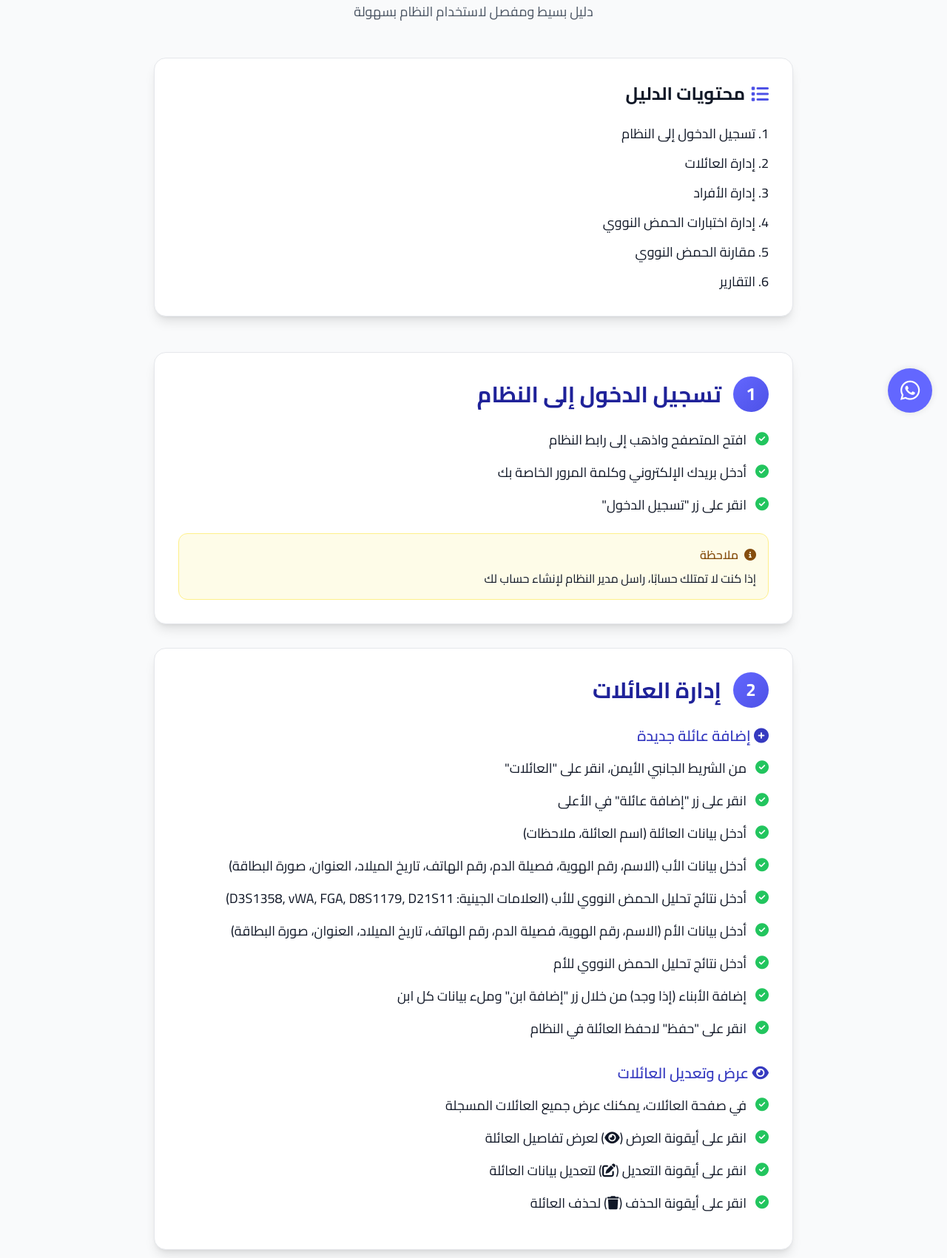
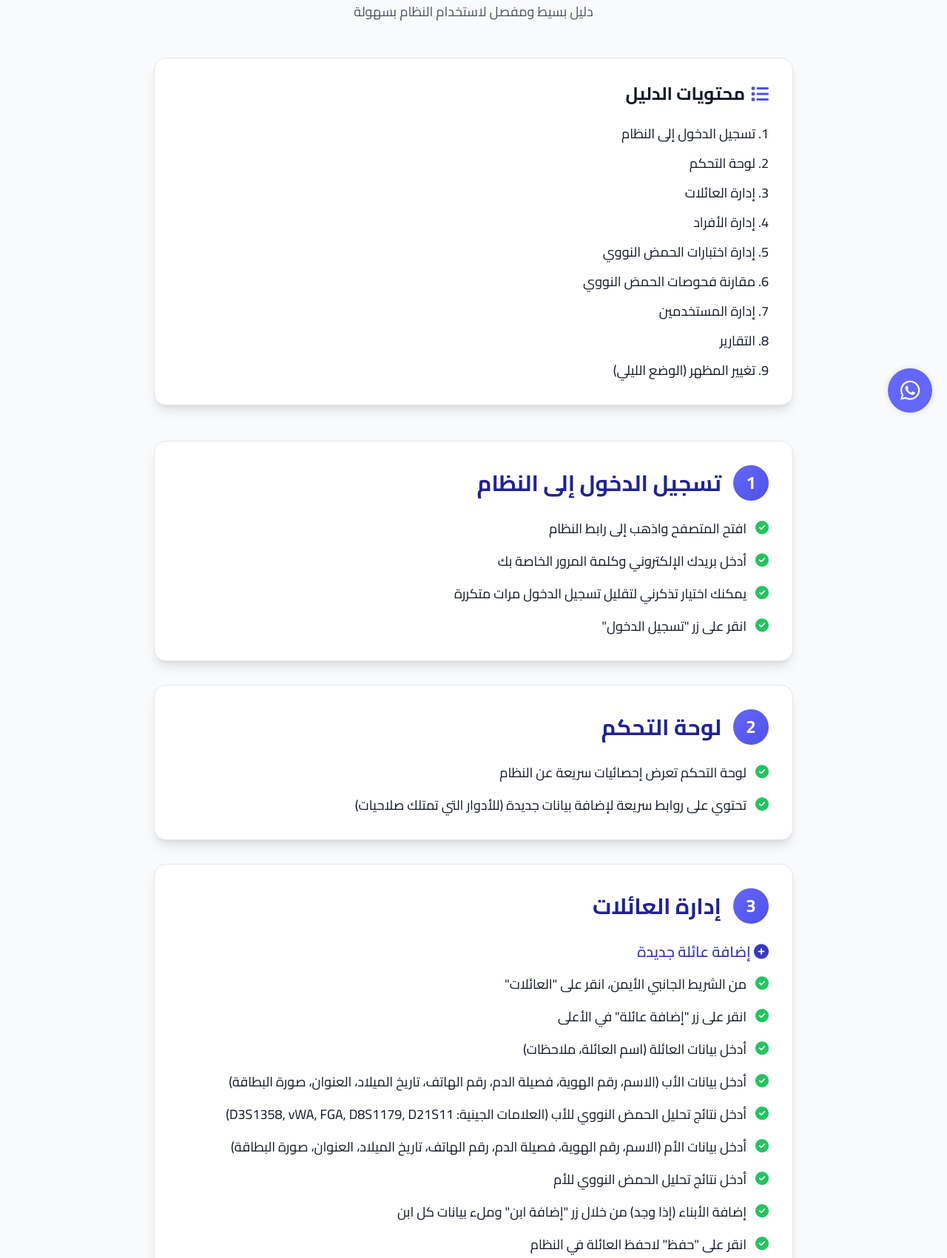
Before and after one commit to mhmd309/DNA, a PHP site: page /DNA/user-guide.html in a window 1280 px wide. Shown: the part 222-1923 px from the top of the page at 74% size. Run offline with PHP 8.4, Linux system fonts and the light colour scheme; some libraries are stand-ins or nearby versions.

Commit message:
feat: add user role display, conditional actions, update docs
- remove hardcoded floating WhatsApp button from layout templates
- add conditional visibility for user table actions column based on permissions
- fully update user guide with new sections, fix button placement and add hover animation
- adjust step numbers and content across all user guide sections

```diff
--- a/user-guide.html
+++ b/user-guide.html
@@ -53,6 +53,10 @@
       border-radius: 50%;
       box-shadow: 0 0 10px rgba(0, 0, 0, 0.1);
       text-decoration: none;
+      transition: transform 0.3s ease;
+    }
+    .whatsapp-float:hover {
+      transform: scale(1.1);
     }
   </style>
 </head>
@@ -74,16 +78,18 @@
       <h2 class="text-2xl font-bold mb-6 flex items-center gap-2"><i class="fas fa-list text-primary-600"></i> محتويات
         الدليل</h2>
       <ol class="space-y-3 text-lg">
-        <li class="hover:text-primary-600 cursor-pointer transition"><a href="#login">1. تسجيل الدخول إلى النظام</a>
-        </li>
-        <li class="hover:text-primary-600 cursor-pointer transition"><a href="#families">2. إدارة العائلات</a></li>
-        <li class="hover:text-primary-600 cursor-pointer transition"><a href="#individuals">3. إدارة الأفراد</a></li>
-        <li class="hover:text-primary-600 cursor-pointer transition"><a href="#dna-tests">4. إدارة اختبارات الحمض
+        <li class="hover:text-primary-600 cursor-pointer transition"><a href="#login">1. تسجيل الدخول إلى النظام</a></li>
+        <li class="hover:text-primary-600 cursor-pointer transition"><a href="#dashboard">2. لوحة التحكم</a></li>
+        <li class="hover:text-primary-600 cursor-pointer transition"><a href="#families">3. إدارة العائلات</a></li>
+        <li class="hover:text-primary-600 cursor-pointer transition"><a href="#individuals">4. إدارة الأفراد</a></li>
+        <li class="hover:text-primary-600 cursor-pointer transition"><a href="#dna-tests">5. إدارة اختبارات الحمض
             النووي</a>
         </li>
-        <li class="hover:text-primary-600 cursor-pointer transition"><a href="#comparison">5. مقارنة الحمض النووي</a>
+        <li class="hover:text-primary-600 cursor-pointer transition"><a href="#comparison">6. مقارنة فحوصات الحمض النووي</a>
         </li>
-        <li class="hover:text-primary-600 cursor-pointer transition"><a href="#reports">6. التقارير</a></li>
+        <li class="hover:text-primary-600 cursor-pointer transition"><a href="#users">7. إدارة المستخدمين</a></li>
+        <li class="hover:text-primary-600 cursor-pointer transition"><a href="#reports">8. التقارير</a></li>
+        <li class="hover:text-primary-600 cursor-pointer transition"><a href="#theme">9. تغيير المظهر (الوضع الليلي)</a></li>
       </ol>
     </div>
 
@@ -105,20 +111,38 @@
         </li>
         <li class="flex items-start gap-3">
           <i class="fas fa-check-circle text-green-500 mt-1"></i>
+          <span>يمكنك اختيار تذكرني لتقليل تسجيل الدخول مرات متكررة</span>
+        </li>
+        <li class="flex items-start gap-3">
+          <i class="fas fa-check-circle text-green-500 mt-1"></i>
           <span>انقر على زر "تسجيل الدخول"</span>
         </li>
       </ol>
-      <div class="mt-6 bg-yellow-50 border border-yellow-200 rounded-xl p-4">
-        <h3 class="font-semibold text-yellow-800 mb-2 flex items-center gap-2"><i class="fas fa-info-circle"></i> ملاحظة
-        </h3>
-        <p>إذا كنت لا تمتلك حسابًا، راسل مدير النظام لإنشاء حساب لك</p>
+    </div>
+
+    <!-- Dashboard Section -->
+    <div id="dashboard" class="bg-white rounded-2xl shadow-lg border border-gray-200 p-8 mb-8">
+      <div class="flex items-center gap-4 mb-6">
+        <div class="step-number w-12 h-12 rounded-full flex items-center justify-center text-white text-2xl font-bold">2
+        </div>
+        <h2 class="text-3xl font-bold text-primary-800">لوحة التحكم</h2>
       </div>
+      <ol class="space-y-4 text-lg">
+        <li class="flex items-start gap-3">
+          <i class="fas fa-check-circle text-green-500 mt-1"></i>
+          <span>لوحة التحكم تعرض إحصائيات سريعة عن النظام</span>
+        </li>
+        <li class="flex items-start gap-3">
+          <i class="fas fa-check-circle text-green-500 mt-1"></i>
+          <span>تحتوي على روابط سريعة لإضافة بيانات جديدة (للأدوار التي تمتلك صلاحيات)</span>
+        </li>
+      </ol>
     </div>
 
     <!-- Families Section -->
     <div id="families" class="bg-white rounded-2xl shadow-lg border border-gray-200 p-8 mb-8">
       <div class="flex items-center gap-4 mb-6">
-        <div class="step-number w-12 h-12 rounded-full flex items-center justify-center text-white text-2xl font-bold">2
+        <div class="step-number w-12 h-12 rounded-full flex items-center justify-center text-white text-2xl font-bold">3
         </div>
         <h2 class="text-3xl font-bold text-primary-800">إدارة العائلات</h2>
       </div>
@@ -175,7 +199,11 @@
           </li>
           <li class="flex items-start gap-3">
             <i class="fas fa-check-circle text-green-500 mt-1"></i>
-            <span>انقر على أيقونة العرض (<i class="fas fa-eye"></i>) لعرض تفاصيل العائلة</span>
+            <span>يمكنك البحث عن عائلة باستخدام مربع البحث</span>
+          </li>
+          <li class="flex items-start gap-3">
+            <i class="fas fa-check-circle text-green-500 mt-1"></i>
+            <span>انقر على أيقونة العرض (<i class="fas fa-eye"></i>) لعرض تفاصيل العائلة وشجرة العائلة</span>
           </li>
           <li class="flex items-start gap-3">
             <i class="fas fa-check-circle text-green-500 mt-1"></i>
@@ -183,7 +211,7 @@
           </li>
           <li class="flex items-start gap-3">
             <i class="fas fa-check-circle text-green-500 mt-1"></i>
-            <span>انقر على أيقونة الحذف (<i class="fas fa-trash"></i>) لحذف العائلة</span>
+            <span>انقر على أيقونة الحذف (<i class="fas fa-trash"></i>) لحذف العائلة (للأدمن فقط)</span>
           </li>
         </ol>
       </div>
@@ -192,7 +220,7 @@
     <!-- Individuals Section -->
     <div id="individuals" class="bg-white rounded-2xl shadow-lg border border-gray-200 p-8 mb-8">
       <div class="flex items-center gap-4 mb-6">
-        <div class="step-number w-12 h-12 rounded-full flex items-center justify-center text-white text-2xl font-bold">3
+        <div class="step-number w-12 h-12 rounded-full flex items-center justify-center text-white text-2xl font-bold">4
         </div>
         <h2 class="text-3xl font-bold text-primary-800">إدارة الأفراد</h2>
       </div>
@@ -223,7 +251,7 @@
     <!-- DNA Tests Section -->
     <div id="dna-tests" class="bg-white rounded-2xl shadow-lg border border-gray-200 p-8 mb-8">
       <div class="flex items-center gap-4 mb-6">
-        <div class="step-number w-12 h-12 rounded-full flex items-center justify-center text-white text-2xl font-bold">4
+        <div class="step-number w-12 h-12 rounded-full flex items-center justify-center text-white text-2xl font-bold">5
         </div>
         <h2 class="text-3xl font-bold text-primary-800">إدارة اختبارات الحمض النووي</h2>
       </div>
@@ -259,14 +287,14 @@
     <!-- Comparison Section -->
     <div id="comparison" class="bg-white rounded-2xl shadow-lg border border-gray-200 p-8 mb-8">
       <div class="flex items-center gap-4 mb-6">
-        <div class="step-number w-12 h-12 rounded-full flex items-center justify-center text-white text-2xl font-bold">5
+        <div class="step-number w-12 h-12 rounded-full flex items-center justify-center text-white text-2xl font-bold">6
         </div>
-        <h2 class="text-3xl font-bold text-primary-800">مقارنة الحمض النووي</h2>
+        <h2 class="text-3xl font-bold text-primary-800">مقارنة فحوصات الحمض النووي</h2>
       </div>
       <ol class="space-y-4 text-lg">
         <li class="flex items-start gap-3">
           <i class="fas fa-check-circle text-green-500 mt-1"></i>
-          <span>من الشريط الجانبي الأيمن، انقر على "مقارنة الحمض النووي"</span>
+          <span>من الشريط الجانبي الأيمن، انقر على "مقارنة فحوصات DNA"</span>
         </li>
         <li class="flex items-start gap-3">
           <i class="fas fa-check-circle text-green-500 mt-1"></i>
@@ -278,11 +306,11 @@
         </li>
         <li class="flex items-start gap-3">
           <i class="fas fa-check-circle text-green-500 mt-1"></i>
-          <span>سيقوم النظام بعرض أعلى نسب التطابق مع الآباء والأمهات المسجلين</span>
+          <span>سيقوم النظام بعرض أعلى نسب التطابق مع الآباء والأمهات المسجلين فقط</span>
         </li>
         <li class="flex items-start gap-3">
           <i class="fas fa-check-circle text-green-500 mt-1"></i>
-          <span>تظهر النتائج مرتبة من أعلى نسبة تطابق إلى الأدنى</span>
+          <span>تظهر النتائج مرتبة من أعلى نسبة تطابق إلى الأدنى، مع إظهار فقط النتائج ≥ 80%</span>
         </li>
       </ol>
       <div class="mt-6 bg-primary-50 border border-primary-200 rounded-xl p-4">
@@ -291,8 +319,48 @@
           النتائج؟</h3>
         <ul class="list-disc list-inside space-y-2 text-lg">
           <li>النسب العالية (أكثر من 80%) تشير إلى احتمالية كبيرة للقرابة</li>
-          <li>النسب المتوسطة (50-80%) تشير إلى احتمالية قرابة محتملة</li>
-          <li>النسب المنخفضة (أقل من 50%) تشير إلى عدم وجود قرابة واضحة</li>
+          <li>النسب المتوسطة (50-80%) تشير إلى احتمالية قرابة محتملة (لاحظ أن هذه النتائج لا تظهر افتراضيًا)</li>
+          <li>النسب المنخفضة (أقل من 50%) تشير إلى عدم وجود قرابة واضحة (لاحظ أن هذه النتائج لا تظهر افتراضيًا)</li>
+        </ul>
+      </div>
+    </div>
+
+    <!-- Users Section -->
+    <div id="users" class="bg-white rounded-2xl shadow-lg border border-gray-200 p-8 mb-8">
+      <div class="flex items-center gap-4 mb-6">
+        <div class="step-number w-12 h-12 rounded-full flex items-center justify-center text-white text-2xl font-bold">7
+        </div>
+        <h2 class="text-3xl font-bold text-primary-800">إدارة المستخدمين</h2>
+      </div>
+      <ol class="space-y-4 text-lg">
+        <li class="flex items-start gap-3">
+          <i class="fas fa-check-circle text-green-500 mt-1"></i>
+          <span>من الشريط الجانبي الأيمن، انقر على "المستخدمون" (للأدمن فقط)</span>
+        </li>
+        <li class="flex items-start gap-3">
+          <i class="fas fa-check-circle text-green-500 mt-1"></i>
+          <span>انقر على "إضافة مستخدم" لإضافة مستخدم جديد</span>
+        </li>
+        <li class="flex items-start gap-3">
+          <i class="fas fa-check-circle text-green-500 mt-1"></i>
+          <span>أدخل بيانات المستخدم (الاسم، البريد الإلكتروني، كلمة المرور، الدور، الحالة)</span>
+        </li>
+        <li class="flex items-start gap-3">
+          <i class="fas fa-check-circle text-green-500 mt-1"></i>
+          <span>يمكنك اختيار الدور المناسب (أدمن، مدير، إدخال بيانات، مشاهد)</span>
+        </li>
+        <li class="flex items-start gap-3">
+          <i class="fas fa-check-circle text-green-500 mt-1"></i>
+          <span>انقر على "حفظ"</span>
+        </li>
+      </ol>
+      <div class="mt-6 bg-blue-50 border border-blue-200 rounded-xl p-4">
+        <h3 class="font-semibold text-blue-800 mb-2 flex items-center gap-2"><i class="fas fa-key"></i> الأدوار والصلاحيات</h3>
+        <ul class="list-disc list-inside space-y-2 text-lg">
+          <li><strong>أدمن (Admin):</strong> لديه صلاحيات كاملة على جميع أجزاء النظام</li>
+          <li><strong>مدير (Manager):</strong> يمكنه عرض وإضافة البيانات، ولكن لا يمكنه تعديل أو حذف</li>
+          <li><strong>إدخال بيانات (Data Entry):</strong> يمكنه عرض وإضافة البيانات، ولكن لا يمكنه تعديل أو حذف</li>
+          <li><strong>مشاهد (Viewer):</strong> يمكنه فقط عرض البيانات</li>
         </ul>
       </div>
     </div>
@@ -300,7 +368,7 @@
     <!-- Reports Section -->
     <div id="reports" class="bg-white rounded-2xl shadow-lg border border-gray-200 p-8 mb-8">
       <div class="flex items-center gap-4 mb-6">
-        <div class="step-number w-12 h-12 rounded-full flex items-center justify-center text-white text-2xl font-bold">6
+        <div class="step-number w-12 h-12 rounded-full flex items-center justify-center text-white text-2xl font-bold">8
         </div>
         <h2 class="text-3xl font-bold text-primary-800">التقارير</h2>
       </div>
@@ -322,6 +390,25 @@
         <li class="flex items-start gap-3">
           <i class="fas fa-check-circle text-green-500 mt-1"></i>
           <span>يمكنك طباعة التقرير أو حفظه كملف PDF</span>
+        </li>
+      </ol>
+    </div>
+
+    <!-- Theme Section -->
+    <div id="theme" class="bg-white rounded-2xl shadow-lg border border-gray-200 p-8 mb-8">
+      <div class="flex items-center gap-4 mb-6">
+        <div class="step-number w-12 h-12 rounded-full flex items-center justify-center text-white text-2xl font-bold">9
+        </div>
+        <h2 class="text-3xl font-bold text-primary-800">تغيير المظهر (الوضع الليلي)</h2>
+      </div>
+      <ol class="space-y-4 text-lg">
+        <li class="flex items-start gap-3">
+          <i class="fas fa-check-circle text-green-500 mt-1"></i>
+          <span>في أسفل الشريط الجانبي الأيمن، انقر على أيقونة القمر/الشمس</span>
+        </li>
+        <li class="flex items-start gap-3">
+          <i class="fas fa-check-circle text-green-500 mt-1"></i>
+          <span>النظام سيقوم بتذكر تفضيلاتك في المرة القادمة</span>
         </li>
       </ol>
     </div>
@@ -354,13 +441,13 @@
     <!-- Footer -->
     <div class="text-center py-8 text-gray-600 border-t border-gray-200">
       <p class="text-lg">بالتوفيق في استخدام النظام!</p>
-      <p class="text-sm mt-2">إذا واجهت أي مشكلة، تواصل مع دعم الفني</p>
-      <!-- Floating WhatsApp Button -->
-      <a href="https://wa.me/201024704900" target="_blank" class="whatsapp-float" title="تواصل معنا">
-        <i class="fab fa-whatsapp text-3xl"></i>
-      </a>
+      <p class="text-sm mt-2">إذا واجهت أي مشكلة، تواصل مع دعم الفني عبر الواتساب</p>
     </div>
   </div>
+  <!-- Floating WhatsApp Button -->
+  <a href="https://wa.me/201024704900" target="_blank" class="whatsapp-float" title="تواصل معنا">
+    <i class="fab fa-whatsapp text-3xl"></i>
+  </a>
 </body>
 
 </html>
--- a/views/layouts/guest.php
+++ b/views/layouts/guest.php
@@ -50,11 +50,6 @@ require_once dirname(__DIR__) . '/init.php';
 <body class="bg-gray-50 dark:bg-gray-900 text-gray-900 dark:text-gray-100 min-h-screen">
   <?= $content ?>
   <script src="<?= $baseUrl ?>/public/assets/js/app.js"></script>
-
-  <!-- Floating WhatsApp Button -->
-  <a href="https://wa.me/201024704900" target="_blank" class="whatsapp-float" title="تواصل معنا">
-    <i class="fab fa-whatsapp text-3xl"></i>
-  </a>
 </body>
 
 </html>
--- a/views/layouts/main.php
+++ b/views/layouts/main.php
@@ -67,11 +67,6 @@ require_once dirname(__DIR__) . '/init.php';
 
   <script src="<?= $baseUrl ?>/public/assets/js/app.js"></script>
   <?php if ($scripts !== ''): ?><?= $scripts ?><?php endif; ?>
-
-  <!-- Floating WhatsApp Button -->
-  <a href="https://wa.me/201024704900" target="_blank" class="whatsapp-float" title="تواصل معنا">
-    <i class="fab fa-whatsapp text-3xl"></i>
-  </a>
 </body>
 
 </html>
--- a/views/users/index.php
+++ b/views/users/index.php
@@ -40,7 +40,9 @@ require_once dirname(__DIR__) . '/init.php';
           <th class="px-4 py-3 text-center font-semibold">البريد</th>
           <th class="px-4 py-3 text-center font-semibold">الدور</th>
           <th class="px-4 py-3 text-center font-semibold">الحالة</th>
+          <?php if (can('users.edit') || can('users.delete')): ?>
             <th class="px-4 py-3 text-center font-semibold">الإجراءات</th>
+          <?php endif; ?>
         </tr>
       </thead>
       <tbody class="divide-y divide-gray-100 dark:divide-gray-700 text-center">
@@ -64,6 +66,8 @@ require_once dirname(__DIR__) . '/init.php';
                   <span class="text-red-600 text-xs">معطل</span>
                 <?php endif; ?>
               </td>
+              <!-- hide permission to edit or permission to delete any user -->
+              <?php if (can('users.edit') || can('users.delete')): ?>
                 <td class="px-4 py-3">
                   <div class="flex justify-center items-center gap-2">
                     <?php if (can('users.edit')): ?>
@@ -74,6 +78,7 @@ require_once dirname(__DIR__) . '/init.php';
                     <?php endif; ?>
                   </div>
                 </td>
+              <?php endif; ?>
             </tr>
           <?php endforeach; ?>
         <?php endif; ?>
```
Also changed, not shown: views/dashboard/index.php (+10 -0 lines). Lines whose indentation alone changed are shown as unchanged.
